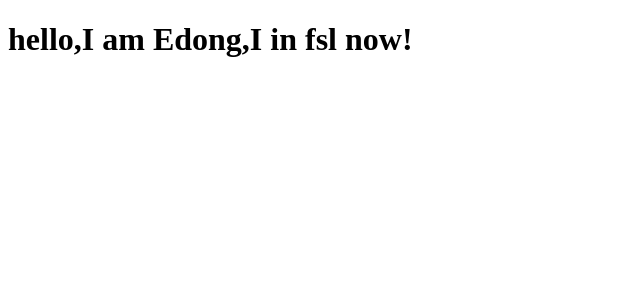
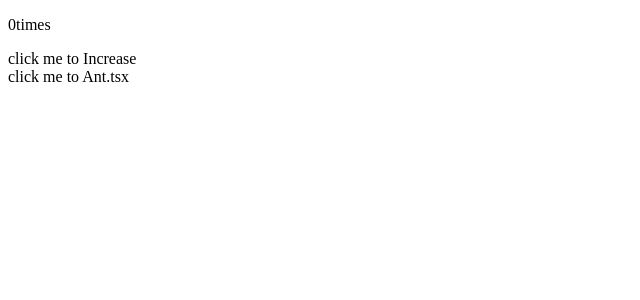
Before and after one commit to lh0412/tsNewDemo, a React app: page / in a window 1280 px wide. Shown: the top 300 px of the page, without its empty margins (0-640 px from the left). Built offline with nearby package versions, Linux system fonts and the light colour scheme.

Commit message:
添加路由

```diff
--- a/index.html
+++ b/index.html
@@ -3,7 +3,7 @@
 
 <head>
   <meta charset="UTF-8" />
-  <title>Hello Ant</title>
+  <title>哼！决战吧，ts</title>
 </head>
 
 <body>
--- a/package.json
+++ b/package.json
@@ -29,8 +29,10 @@
   "dependencies": {
     "@types/react": "^17.0.0",
     "@types/react-dom": "^17.0.0",
+    "@types/react-router-dom": "^5.1.6",
     "react": "^17.0.1",
     "react-dom": "^17.0.1",
+    "react-router-dom": "^5.2.0",
     "ts-loader": "^8.0.12",
     "typescript": "^4.1.3"
   }
--- a/src/components/Ant.tsx
+++ b/src/components/Ant.tsx
@@ -1,12 +1,35 @@
 import * as React from 'react';
 
-export interface AntProps {
-  name: string
-  company: string
+//初始状态
+const initialState = { Count: 0 };
+//使用ts来对他进行类型判断，并且把属性都标记为只读
+type State = Readonly<typeof initialState>;
+/**
+ * Component参数
+ *  1.组件属性类型（由于我们的组件目前还没有任何属性，故我们这里设置为object）
+ *  2.组件状态类型（我们这里使用前面定义的State类型）
+ */
+export class Ant extends React.Component<object, State>{
+  /**
+   * 使用时，我们需要显式的把状态定义为只读，并声明为State类型。
+   * 注：为什么声明为只读呢？
+   * 这是因为react不允许直接更新state及其属性。
+   * 例如下面的做法是错误的
+   * this.state.count = 2;
+   * this.state = {count:2}
+   * 通过使用Readonly显示的把类型type State的属性都标记为只读属性，以及声明state为只读对象
+   */
+  readonly state: State = initialState
+  render() {
+    const { Count } = this.state;
+    return <div>
+      <h1>{Count}times</h1>
+      <div onClick={this.handleIncrement}>click me</div>
+    </div>
+  }
+  //点击事件
+  private handleIncrement = () => this.setState({ Count: this.state.Count + 1 })
 }
 
-export class Ant extends React.Component<AntProps, {}>{
-  render() {
-    return <h1>hello,I am {this.props.name},I in {this.props.company} now!</h1>
-  }
-}
+//将组件更新函数独立成组件类外部的纯函数。这是一种常用的模式
+const incrementClicksCount = (prevState: State) => ({ Count: prevState.Count + 1 })
--- /dev/null
+++ b/src/components/Home/index.tsx
@@ -0,0 +1,38 @@
+import React from "react";
+import { withRouter, RouteComponentProps } from "react-router-dom";
+
+
+interface Props { };
+
+type HomeProps = Props & RouteComponentProps;
+
+interface State { };
+class Home extends React.Component<HomeProps, State> {
+  constructor(props: HomeProps) {
+    super(props);
+  }
+
+  //public 定义状态
+  public state = {
+    test: 0
+  }
+  //定义方法
+  Increase = () => {
+    this.setState({
+      test: this.state.test + 1
+    });
+  }
+  render() {
+    let { test } = this.state;
+    return <div>
+      <p>{test}times</p>
+      <div onClick={this.Increase}>click me to Increase</div>
+      <div onClick={this.FntoAnt}>click me to Ant.tsx</div>
+    </div>
+  }
+  private FntoAnt = () => {
+    this.props.history.push('/ant');
+  }
+}
+
+export const HomeComponent = withRouter(Home);
--- /dev/null
+++ b/src/components/index.tsx
@@ -0,0 +1,24 @@
+/**
+ * 路由
+ */
+import React, { lazy, Suspense } from 'react';
+import { Switch, Route, Redirect, HashRouter as Router } from 'react-router-dom';
+import { Ant } from './Ant';
+import { HomeComponent } from './Home/index';
+// const Mian = lazy(() => import("./Ant"));
+
+export interface Props { }
+export default class App extends React.PureComponent<Props, any> {
+  render() {
+    return <div>
+      <Suspense fallback={<div className="com-loading">正在加载...</div>}>
+        <Router>
+          <Switch>
+            <Route path={`/`} exact component={() => <HomeComponent />} />
+            <Route path={`/ant`} component={() => <Ant />} />
+          </Switch>
+        </Router>
+      </Suspense>
+    </div >
+  }
+}
--- a/src/index.tsx
+++ b/src/index.tsx
@@ -1,4 +1,4 @@
 import * as React from 'react';
 import * as ReactDOM from 'react-dom';
-import { Ant } from "./components/Ant";
-ReactDOM.render(<Ant name='Edong' company='fsl' />, document.getElementById('root'))
+import App from './components/index';
+ReactDOM.render(<App />, document.getElementById('root'))
--- a/tsconfig.json
+++ b/tsconfig.json
@@ -4,12 +4,12 @@
     /* Basic Options */
     // "incremental": true,                   /* Enable incremental compilation */
     "target": "es5", /* Specify ECMAScript target version: 'ES3' (default), 'ES5', 'ES2015', 'ES2016', 'ES2017', 'ES2018', 'ES2019', 'ES2020', or 'ESNEXT'. */
-    "module": "commonjs", /* Specify module code generation: 'none', 'commonjs', 'amd', 'system', 'umd', 'es2015', 'es2020', or 'ESNext'. */
+    "module": "ESNext", /* Specify module code generation: 'none', 'commonjs', 'amd', 'system', 'umd', 'es2015', 'es2020', or 'ESNext'. */
     // "lib": [],                             /* Specify library files to be included in the compilation. */
     // "allowJs": true,                       /* Allow javascript files to be compiled. */
     // "checkJs": true,                       /* Report errors in .js files. */
     "jsx": "react", /* Specify JSX code generation: 'preserve', 'react-native', or 'react'. */
-    // "declaration": true,                   /* Generates corresponding '.d.ts' file. */
+    "declaration": true, /* Generates corresponding '.d.ts' file. */
     // "declarationMap": true,                /* Generates a sourcemap for each corresponding '.d.ts' file. */
     "sourceMap": true, /* Generates corresponding '.map' file. */
     // "outFile": "./",                       /* Concatenate and emit output to single file. */
```
Also changed, not shown: src/Common/Nav/index.tsx (added, +15 -0 lines).
